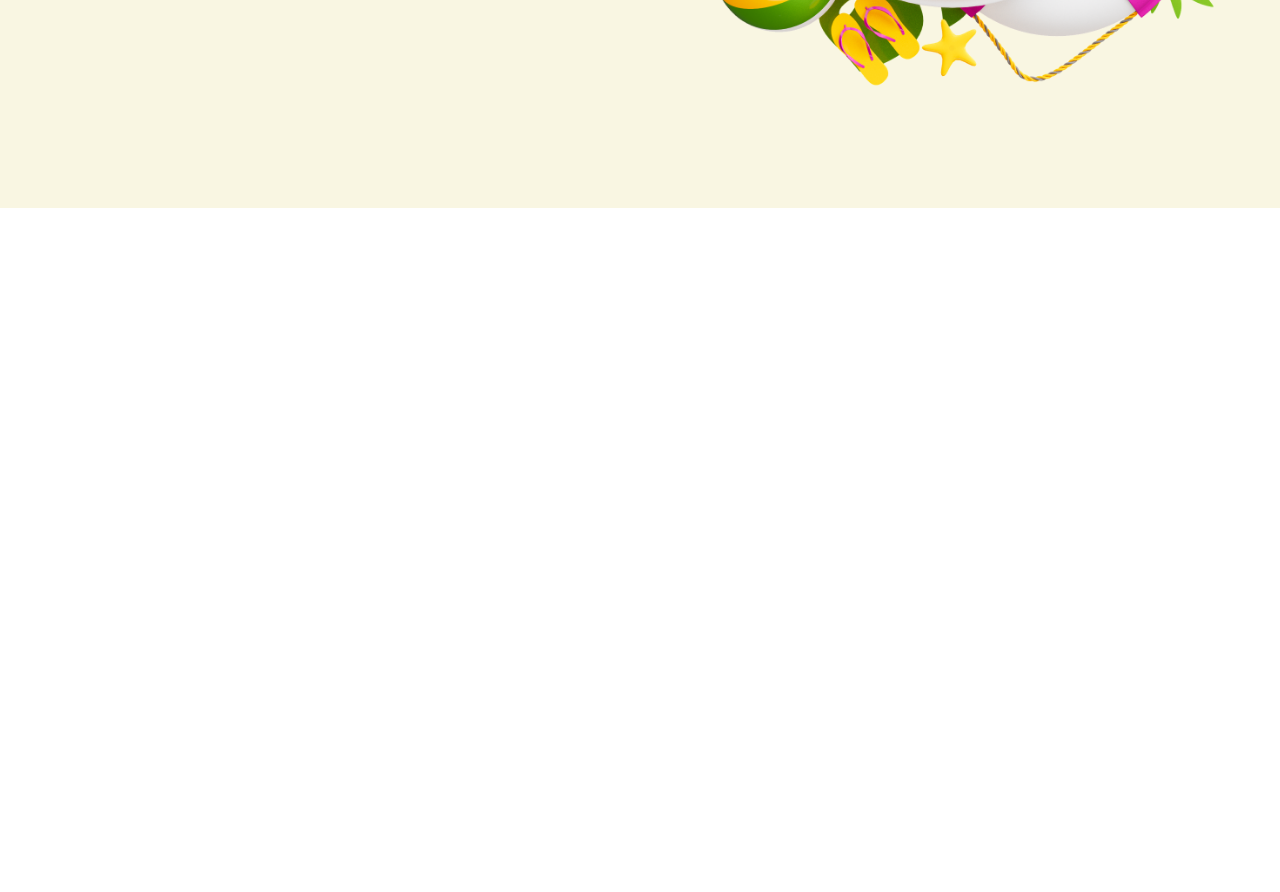
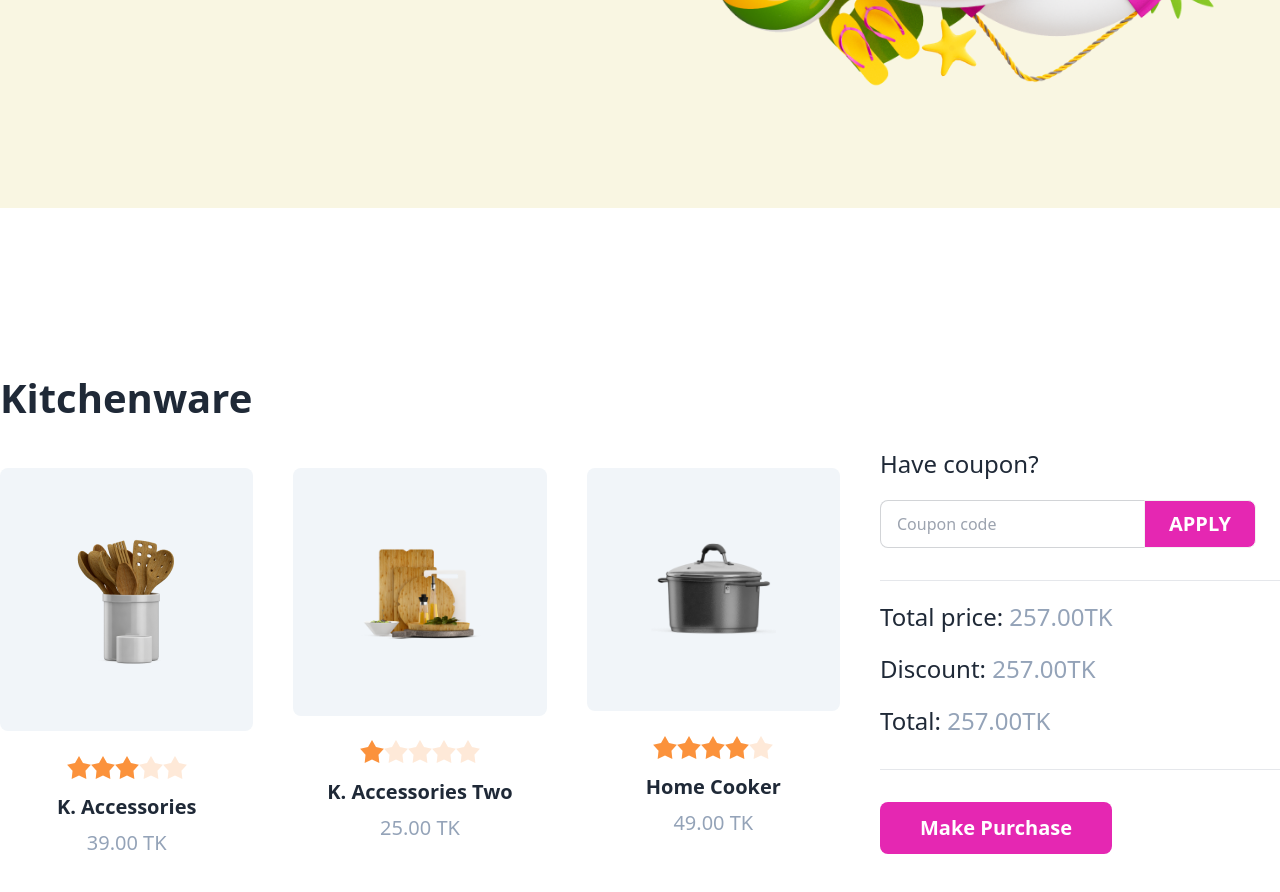
Before and after one commit to Abusayedshuvo/simple-js-project, a plain HTML site: page index.html in a window 1280 px wide. Shown: the part 592-1484 px from the top of the page. Before the commit the page ends 800 px from the top, so only its background shows below. Drawn offline with nearby package versions, Linux system fonts and the light colour scheme.

Commit message:
card area design done

```diff
--- a/index.html
+++ b/index.html
@@ -40,7 +40,85 @@
         <!-- banner end -->
     </header>
     <!-- header end -->
+    <!-- main section start -->
+    <main>
 
+        <div class="products container mx-auto py-40 overflow-x-hidden">
+            <div class="grid grid-cols-12 gap-0 lg:gap-10 px-6 md:px-0">
+                <div class="col-span-12 lg:col-span-8">
+                    <h2 class="text-[40px] font-semibold mb-10">Kitchenware</h2>
+                    <div class="grid grid-cols-1 md:grid-cols-2 lg:grid-cols-3 gap-10">
+                        <div class="product-card text-center">
+                            <div class="img-bg bg-slate-100 p-16 rounded-lg mb-6">
+                                <img class="mx-auto" src="images/prod1.png" alt="">
+                            </div>
+                            <div class="rating">
+                                <input type="radio" name="rating-1" class="mask mask-star-2 bg-orange-400" />
+                                <input type="radio" name="rating-1" class="mask mask-star-2 bg-orange-400" />
+                                <input type="radio" name="rating-1" class="mask mask-star-2 bg-orange-400" checked />
+                                <input type="radio" name="rating-1" class="mask mask-star-2 bg-orange-400" />
+                                <input type="radio" name="rating-1" class="mask mask-star-2 bg-orange-400" />
+                            </div>
+                            <p class="font-semibold text-xl my-2">K. Accessories</p>
+                            <p class="text-xl text-slate-400">39.00 TK</p>
+                        </div>
+                        <div class="product-card text-center">
+                            <div class="img-bg bg-slate-100 p-16 rounded-lg mb-6">
+                                <img class="mx-auto" src="images/prod2.png" alt="">
+                            </div>
+                            <div class="rating">
+                                <input type="radio" name="rating-2" class="mask mask-star-2 bg-orange-400" checked />
+                                <input type="radio" name="rating-2" class="mask mask-star-2 bg-orange-400" />
+                                <input type="radio" name="rating-2" class="mask mask-star-2 bg-orange-400" />
+                                <input type="radio" name="rating-2" class="mask mask-star-2 bg-orange-400" />
+                                <input type="radio" name="rating-2" class="mask mask-star-2 bg-orange-400" />
+                            </div>
+                            <p class="font-semibold text-xl my-2">K. Accessories Two</p>
+                            <p class="text-xl text-slate-400">25.00 TK</p>
+                        </div>
+                        <div class="product-card text-center">
+                            <div class="img-bg bg-slate-100 p-16 rounded-lg mb-6">
+                                <img class="mx-auto" src="images/prod3.png" alt="">
+                            </div>
+                            <div class="rating">
+                                <input type="radio" name="rating-3" class="mask mask-star-2 bg-orange-400" />
+                                <input type="radio" name="rating-3" class="mask mask-star-2 bg-orange-400" />
+                                <input type="radio" name="rating-3" class="mask mask-star-2 bg-orange-400" />
+                                <input type="radio" name="rating-3" class="mask mask-star-2 bg-orange-400" checked />
+                                <input type="radio" name="rating-3" class="mask mask-star-2 bg-orange-400" />
+                            </div>
+                            <p class="font-semibold text-xl my-2">Home Cooker</p>
+                            <p class="text-xl text-slate-400">49.00 TK</p>
+                        </div>
+                    </div>
+                </div>
+                <div class="col-span-12 lg:col-span-4">
+                    <div class="mt-20">
+                        <h5 class="text-2xl">Have coupon?</h5>
+                        <div class="join mt-5">
+                            <input type="text" class="input input-bordered join-item" placeholder="Coupon code" />
+                            <button
+                                class="btn join-item rounded-r-lg bg-[#e527b2] text-white text-xl px-6">Apply</button>
+                        </div>
+                        <hr class="mt-8">
+                        <p class="text-2xl mt-5">Total price: <span class="text-slate-400" id="total">257.00</span><span
+                                class="text-slate-400" id="total"><span class="text-slate-400" id="total">TK</span>
+                        </p>
+                        <p class="text-2xl mt-5">Discount: <span class="text-slate-400" id="total">257.00</span><span
+                                class="text-slate-400" id="total"><span class="text-slate-400" id="total">TK</span>
+                        </p>
+                        <p class="text-2xl mt-5">Total: <span class="text-slate-400" id="total">257.00</span><span
+                                class="text-slate-400" id="total"><span class="text-slate-400" id="total">TK</span>
+                        </p>
+                        <hr class="my-8">
+                        <button class="bg-[#e527b2] rounded-lg text-white py-3 px-10 text-xl font-semibold">Make
+                            Purchase</button>
+                    </div>
+                </div>
+            </div>
+        </div>
+    </main>
+    <!-- main section end -->
 </body>
 
 </html>
```
